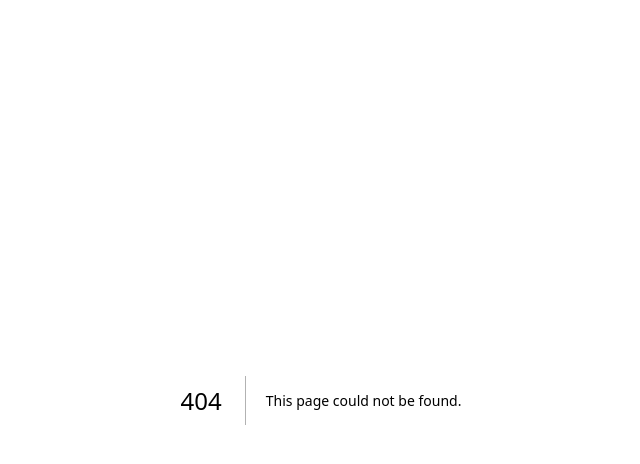
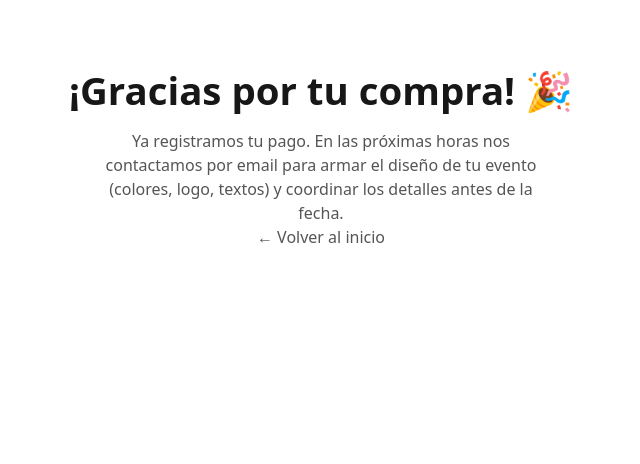
Before and after one commit to ezequielflorentin97-wq/eventwall-live, a Next.js app: page /checkout/gracias in a window 1280 px wide. Before the commit this address had no page. Shown: the top 464 px of the page, without its empty margins (319-959 px from the left). Built offline with nearby package versions, Linux system fonts and the light colour scheme.

Commit message:
fix: send simulated checkout to a customer thank-you page, not /admin

```diff
--- a/app/checkout/[tier]/route.ts
+++ b/app/checkout/[tier]/route.ts
@@ -32,7 +32,7 @@ export async function GET(req: NextRequest, { params }: { params: Promise<{ tier
         return NextResponse.json({ error: `No se pudo crear el evento en Supabase: ${error.message}` }, { status: 500 })
       }
     }
-    return NextResponse.redirect(new URL('/admin', req.url))
+    return NextResponse.redirect(new URL('/checkout/gracias', req.url))
   }
 
   const { initPoint } = await createCheckoutPreference(tier as TierId)
--- /dev/null
+++ b/app/checkout/gracias/page.tsx
@@ -0,0 +1,19 @@
+import Link from 'next/link'
+import styles from '../../page.module.css'
+
+export default function CheckoutGraciasPage() {
+  return (
+    <main className={styles.page}>
+      <section className={styles.hero}>
+        <h1>¡Gracias por tu compra! 🎉</h1>
+        <p>
+          Ya registramos tu pago. En las próximas horas nos contactamos por email para armar el
+          diseño de tu evento (colores, logo, textos) y coordinar los detalles antes de la fecha.
+        </p>
+        <p>
+          <Link href="/">← Volver al inicio</Link>
+        </p>
+      </section>
+    </main>
+  )
+}
```
